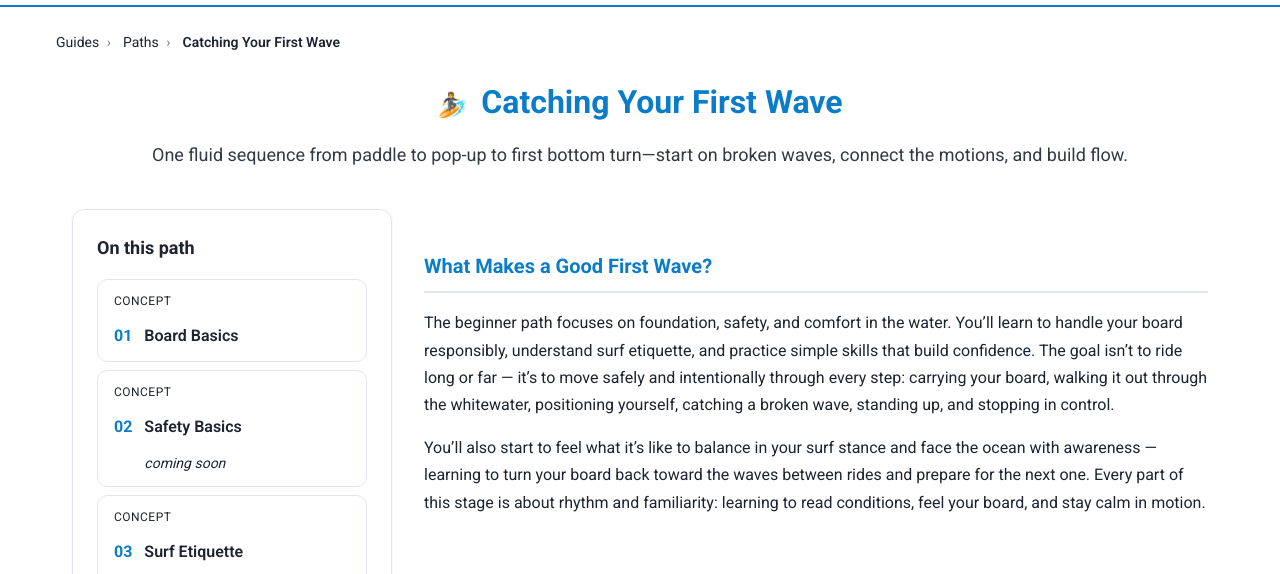
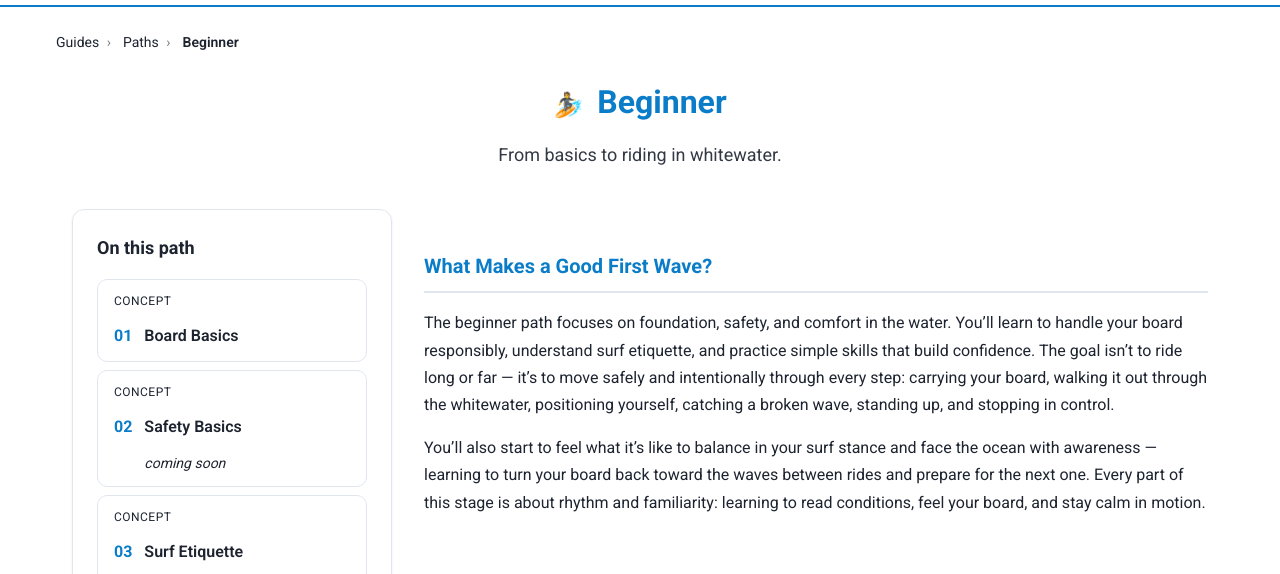
Before and after one commit to surfdeeper/surfdeeper, an Astro site: page /paths/beginner in a window 1280 px wide. Shown: the part 211-785 px from the top of the page. Built offline with nearby package versions, Linux system fonts and the light colour scheme; Astro itself is replaced by a stand-in of ours.

Commit message:
tweak beginner path

```diff
--- a/src/content/paths/beginner.md
+++ b/src/content/paths/beginner.md
@@ -2,8 +2,8 @@
 # Note: slug is `beginner` by filename
 # Title and description power the Paths UI
 id: beginner
-title: Catching Your First Wave
-description: One fluid sequence from paddle to pop-up to first bottom turn—start on broken waves, connect the motions, and build flow.
+title: Beginner
+description: From basics to riding in whitewater.
 icon: 🏄
 order: 0
 type: path
```
